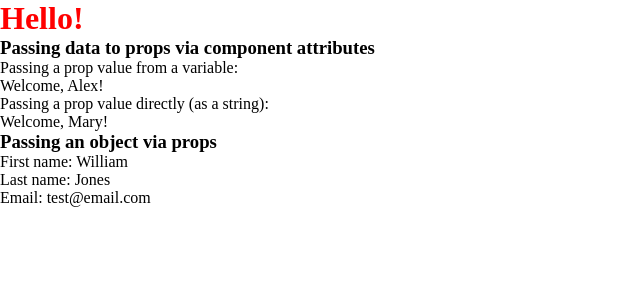
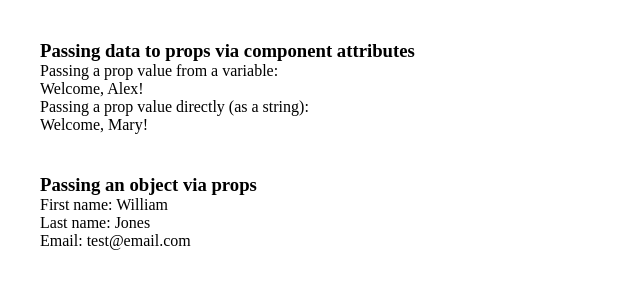
Before and after one commit to Tiana-K08/react-by-examples, a React (Vite) app: page / in a window 1280 px wide. Shown: the top 300 px of the page, without its empty margins (0-640 px from the left). Built offline with nearby package versions, Linux system fonts and the light colour scheme.

Commit message:
refactor: styling fix and restructure folders

```diff
--- a/src/App.css
+++ b/src/App.css
@@ -1,3 +1,6 @@
-h1 {
-  color: #ff0000;
+.app-wrapper {
+  display: flex;
+  flex-direction: column;
+  gap: 40px;
+  padding: 40px;
 }
--- a/src/App.jsx
+++ b/src/App.jsx
@@ -1,15 +1,14 @@
-import ParentGreeting from './components/greeting/ParentGreeting.jsx';
-import ParentProfile from './components/profile/ParentProfile.jsx';
+import ParentGreeting from './components/props/data/ParentGreeting.jsx';
+import ParentProfile from './components/props/object/ParentProfile.jsx';
 
 import './App.css';
 
 function App() {
   return (
-    <>
-      <h1>Hello!</h1>
+    <div className="app-wrapper">
       <ParentGreeting />
       <ParentProfile />
-    </>
+    </div>
   );
 }
 
```
Also changed, not shown: src/components/props/data/ChildGreeting.jsx (renamed from src/components/greeting/ChildGreeting.jsx), src/components/props/data/ParentGreeting.jsx (renamed from src/components/greeting/ParentGreeting.jsx), src/components/props/object/ChildProfile.jsx (renamed from src/components/profile/ChildProfile.jsx), src/components/props/object/ParentProfile.jsx (renamed from src/components/profile/ParentProfile.jsx).
